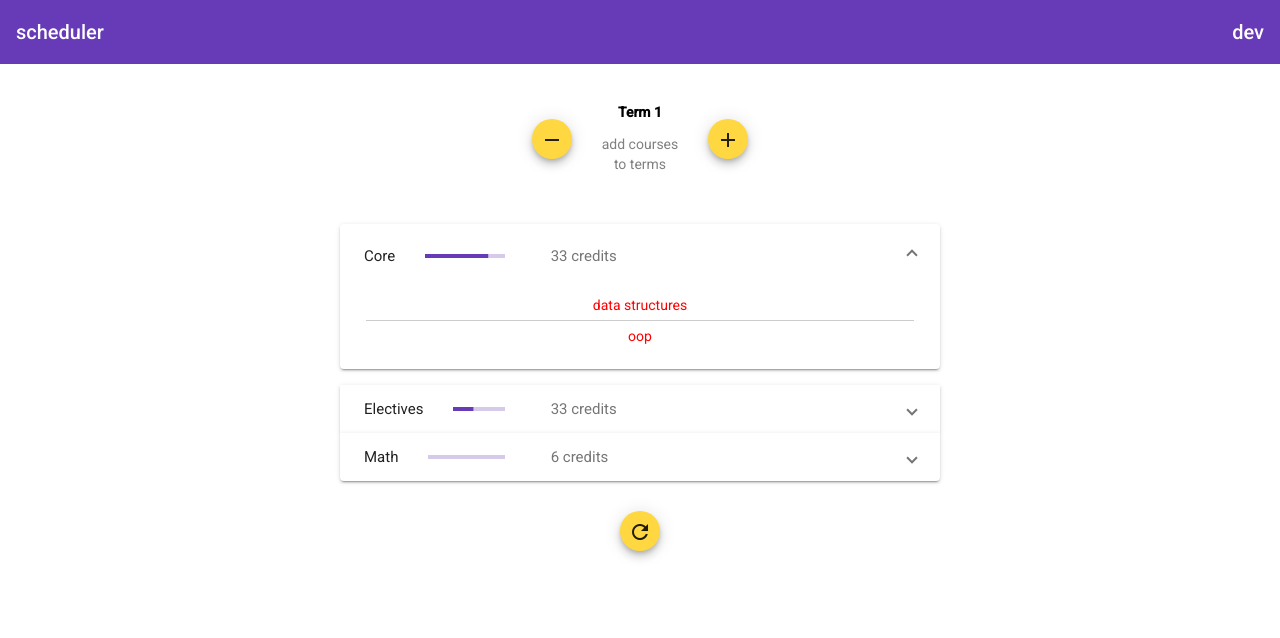
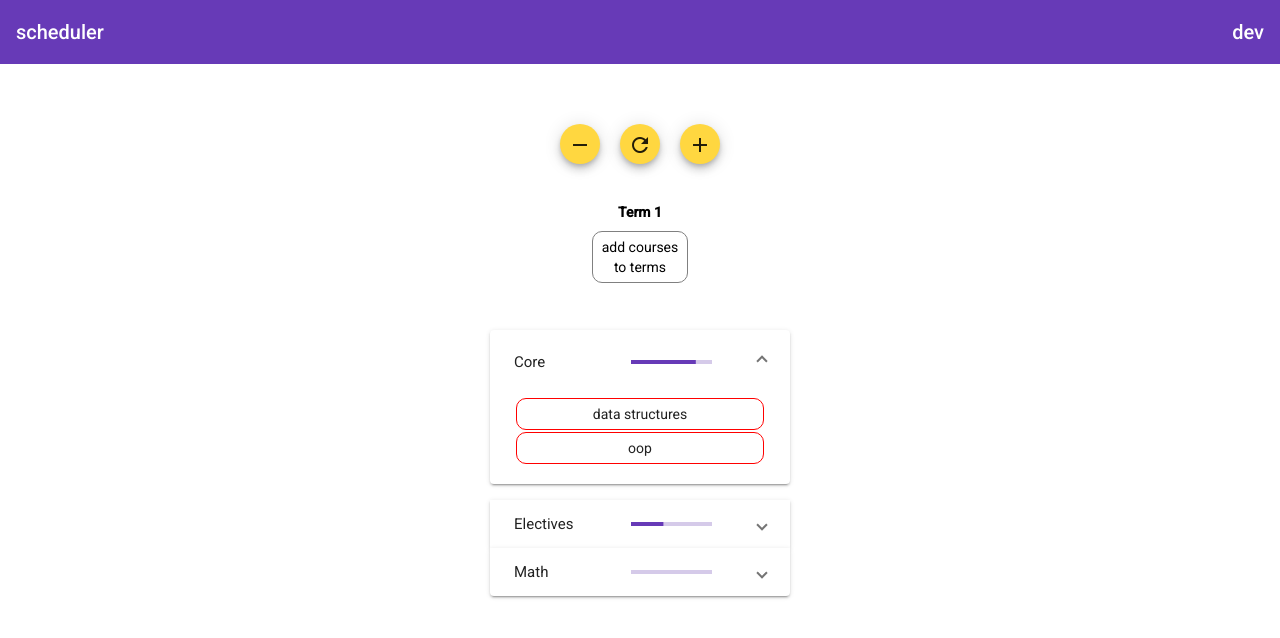
Before and after one commit to chapeI/soe, an Angular app: page / in a window 1280 px wide. Shown: the top 638 px of the page. Built offline with nearby package versions, Linux system fonts and the light colour scheme.

Commit message:
+ colored borders

```diff
--- a/src/app/scheduler/scheduler.component.css
+++ b/src/app/scheduler/scheduler.component.css
@@ -11,7 +11,8 @@
 }
 
 .dragdrop-box {
-  border-bottom: solid 1px #ccc;
+  border-radius: 10px;
+  margin: 2px 0;
   padding: 5px;
   cursor: move;
 }
--- a/src/app/scheduler/scheduler.component.html
+++ b/src/app/scheduler/scheduler.component.html
@@ -1,8 +1,14 @@
+<div style="display: flex; justify-content: center; margin-top: 20px; ">
+  <button style="align-self:center;" mat-mini-fab (click)="removeTerm()"><mat-icon>remove</mat-icon> </button>
+  <button mat-mini-fab (click)="resetCalendar()">
+    <mat-icon>refresh</mat-icon>
+  </button>
+  <button style="align-self:center;" mat-mini-fab (click)="addTerm()"><mat-icon>add</mat-icon> </button>
+</div>
+
 <div cdkDropListGroup class="rb">
 
-
-<div class="rb" style="display: flex; justify-content: center;">
-  <button style="align-self:center;" mat-mini-fab (click)="removeTerm()"><mat-icon>remove</mat-icon> </button>
+<div class="rb" style="display: flex; justify-content: center; margin-top: 20px;">
   <div class="rb" style="display: flex;">
     <div *ngFor="let term of terms, index as i, last as lastElement">
       <div class="dragdrop-container">
@@ -14,29 +20,28 @@
           [cdkDropListData]=term.courses
           class="dragdrop-list"
           (cdkDropListDropped)="drop($event)">
-          <div *ngFor="let item of term.courses" [ngStyle]="{color: item.color}" class="dragdrop-box"  cdkDrag>{{ item.name }}</div>
+          <div *ngFor="let item of term.courses" [ngStyle]="{border: '1px solid ' + item.color}" class="dragdrop-box"  cdkDrag>{{ item.name }}</div>
         </div>
       </div>
     </div>
   </div>
-  <button style="align-self:center;" mat-mini-fab (click)="addTerm()"><mat-icon>add</mat-icon> </button>
 </div>
+
 
 <div style="margin-top: 40px;"></div>
 
 <div style="justify-content: center; display: flex;">
 
-<div style="width: 600px;">
+<div style="width: 300px;">
   <mat-accordion>
 
     <mat-expansion-panel expanded="true">
       <mat-expansion-panel-header>
         <mat-panel-title>
           Core
-          <mat-progress-bar [value]=100-core.length*10></mat-progress-bar>
         </mat-panel-title>
         <mat-panel-description>
-          33 credits
+          <mat-progress-bar [value]=100-core.length*10></mat-progress-bar>
         </mat-panel-description>
       </mat-expansion-panel-header>
       <div
@@ -44,7 +49,7 @@
         [cdkDropListData]="core"
         class="dragdrop-list"
         (cdkDropListDropped)="drop($event)">
-        <div *ngFor="let item of core" [ngStyle]="{color: item.color}" class="dragdrop-box" cdkDrag>{{ item.name }}</div>
+        <div *ngFor="let item of core" [ngStyle]="{border: '1px solid ' + item.color}" class="dragdrop-box" cdkDrag>{{ item.name }}</div>
       </div>
     </mat-expansion-panel>
 
@@ -52,10 +57,9 @@
       <mat-expansion-panel-header>
         <mat-panel-title>
           Electives
-          <mat-progress-bar [value]=100-electives.length*20></mat-progress-bar>
         </mat-panel-title>
         <mat-panel-description>
-          33 credits
+          <mat-progress-bar [value]=100-electives.length*20></mat-progress-bar>
         </mat-panel-description>
       </mat-expansion-panel-header>
       <div
@@ -63,7 +67,7 @@
         [cdkDropListData]="electives"
         class="dragdrop-list"
         (cdkDropListDropped)="drop($event)">
-        <div class="dragdrop-box" [ngStyle]="{color: item.color}" *ngFor="let item of electives" cdkDrag>{{ item.name }}</div>
+        <div class="dragdrop-box" [ngStyle]="{border: '1px solid ' + item.color}" *ngFor="let item of electives" cdkDrag>{{ item.name }}</div>
       </div>
     </mat-expansion-panel>
 
@@ -71,10 +75,9 @@
       <mat-expansion-panel-header>
         <mat-panel-title>
           Math
-          <mat-progress-bar [value]=100-maths.length*50></mat-progress-bar>
         </mat-panel-title>
         <mat-panel-description>
-          6 credits
+          <mat-progress-bar [value]=100-maths.length*50></mat-progress-bar>
         </mat-panel-description>
       </mat-expansion-panel-header>
       <div
@@ -82,7 +85,7 @@
         [cdkDropListData]="maths"
         class="dragdrop-list"
         (cdkDropListDropped)="drop($event)">
-        <div class="dragdrop-box" [ngStyle]="{color: item.color}" *ngFor="let item of maths" cdkDrag>{{ item.name }}</div>
+        <div class="dragdrop-box" [ngStyle]="{border: '1px solid ' + item.color}" *ngFor="let item of maths" cdkDrag>{{ item.name }}</div>
       </div>
     </mat-expansion-panel>
   </mat-accordion>
@@ -91,9 +94,3 @@
 </div>
 
 </div>
-
-<div style="display: flex; justify-content: center; margin-top: 20px; ">
-  <button mat-mini-fab (click)="resetCalendar()">
-    <mat-icon>refresh</mat-icon>
-  </button>
-</div>
```
